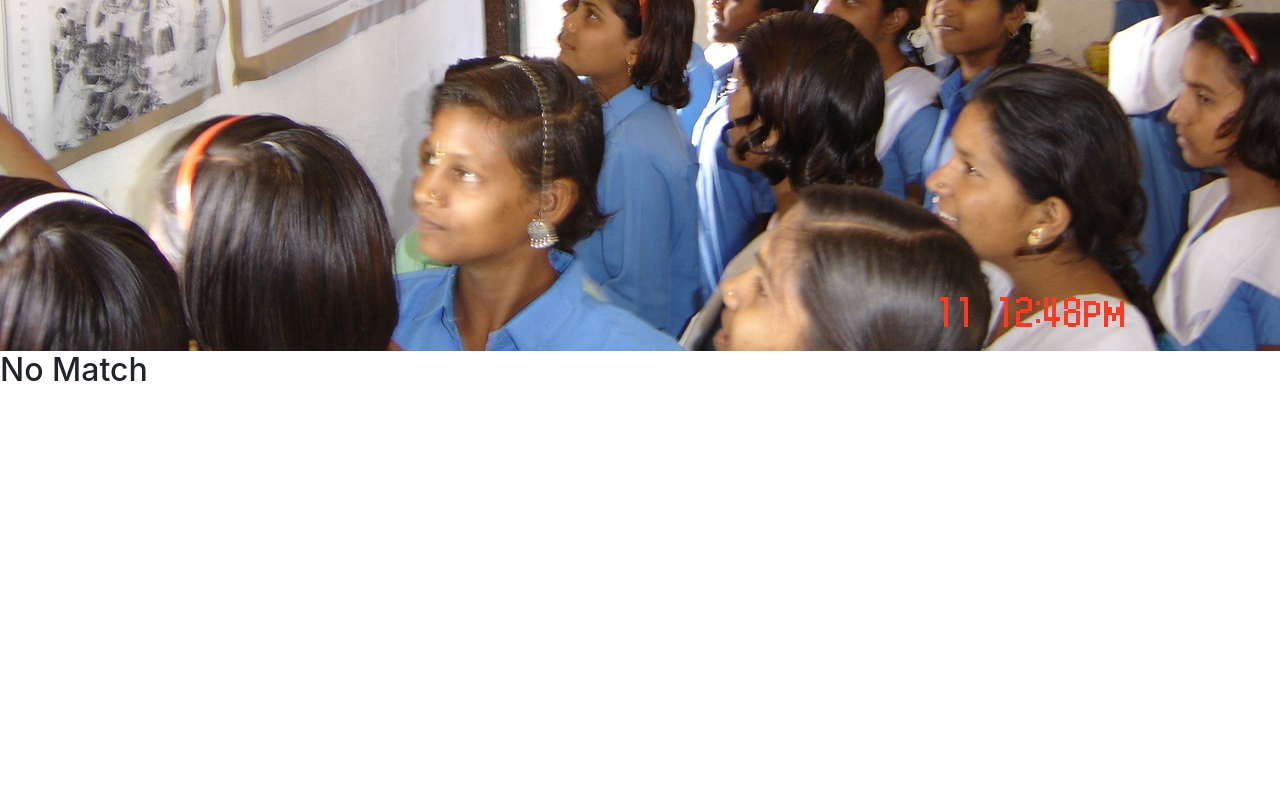
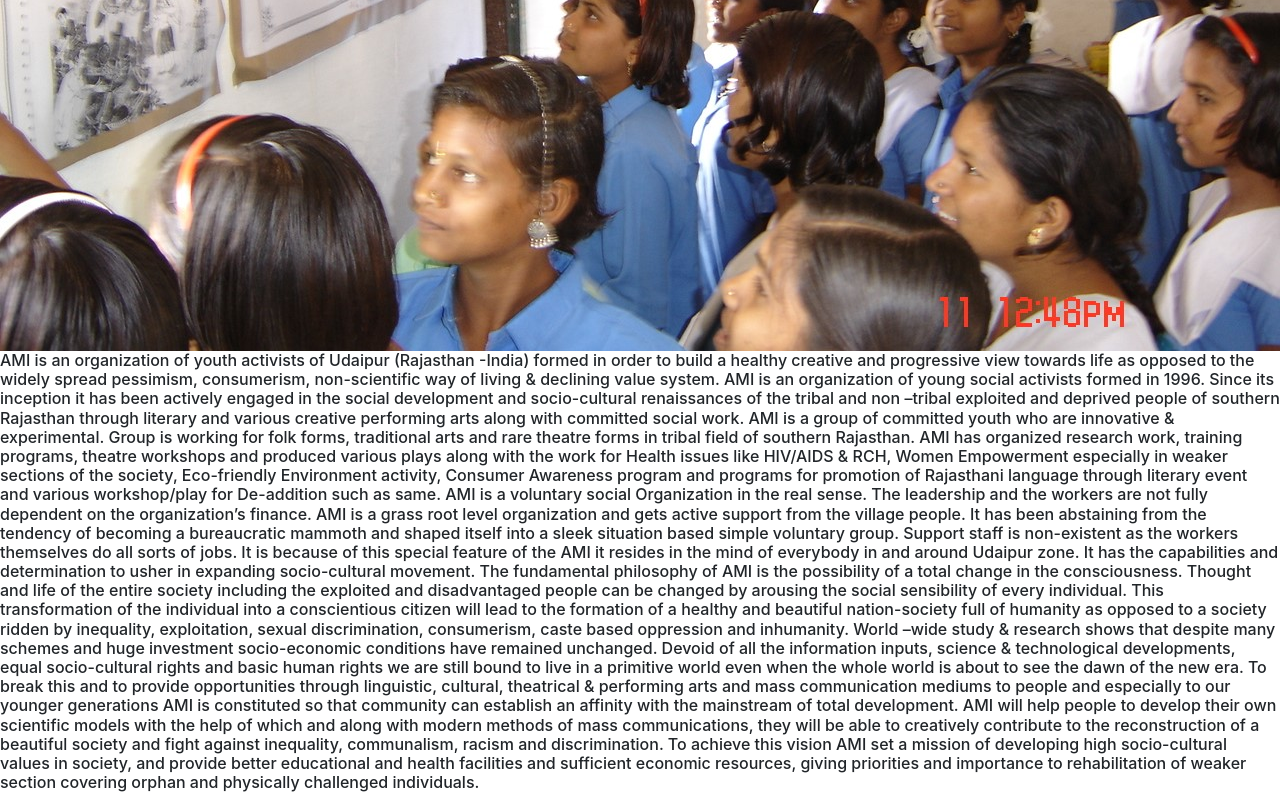
Before and after one commit to a-b-rudra/ami-sansthaan, a React (Create React App) app: page /about in a window 1280 px wide. Shown: the part 449-1249 px from the top of the page. Before the commit the page ends 846 px from the top, so only its background shows below. Built offline with nearby package versions, Linux system fonts and the light colour scheme.

Commit message:
fixing home page

```diff
--- a/src/pages/About.js
+++ b/src/pages/About.js
@@ -2,6 +2,51 @@ import React from 'react';
 
 export const About = () => (
   <div>
-    <h2>No Match</h2>
+    <h6>AMI is an organization of youth activists of Udaipur
+      (Rajasthan -India) formed in order to build a healthy creative and
+      progressive view towards life as opposed to the widely spread pessimism,
+      consumerism, non-scientific way of living & declining value system.
+      AMI is an organization of young social activists formed in 1996.
+      Since its inception it has been actively engaged in the social development
+      and socio-cultural renaissances of the tribal and non –tribal exploited
+      and deprived people of southern Rajasthan through literary and various
+      creative performing arts along with committed social work. AMI is a group of
+      committed youth who are innovative & experimental. Group is working for folk forms,
+      traditional arts and rare theatre forms in tribal field of  southern Rajasthan.
+      AMI has organized research work, training programs, theatre workshops and
+      produced various plays along with the work for Health issues like HIV/AIDS & RCH,
+      Women Empowerment especially in weaker sections of the society, Eco-friendly Environment
+      activity, Consumer Awareness program and programs for promotion of Rajasthani language through
+      literary event and various workshop/play for De-addition such as same.
+      AMI is a voluntary social Organization in the real sense.
+      The leadership and the workers are not fully dependent on the organization’s finance.
+      AMI is a grass root level organization and gets active support from the village people.
+      It has been abstaining from the tendency of becoming a bureaucratic mammoth and shaped
+      itself into a sleek situation based simple voluntary group. Support staff is non-existent
+      as the workers themselves do all sorts of jobs. It is because of this
+      special feature of the AMI it resides in the mind of everybody in and around Udaipur zone.
+      It has the capabilities and determination to usher in expanding socio-cultural movement.
+
+      The fundamental philosophy of AMI is the possibility of a total change in the consciousness.
+      Thought and life of the entire society including the exploited and disadvantaged people can be
+      changed by arousing the social sensibility of every individual. This transformation of the
+      individual into a conscientious citizen will lead to the formation of a healthy and beautiful
+      nation-society full of humanity as opposed to a society ridden by inequality, exploitation,
+      sexual discrimination, consumerism, caste based oppression and inhumanity.
+      World –wide study & research shows that despite many schemes and huge investment socio-economic
+      conditions have remained unchanged. Devoid of all the information inputs, science & technological
+      developments, equal socio-cultural rights and basic human rights we are still bound to live in a
+      primitive world even when the whole world is about to see the dawn of the new era.
+      To break this and to provide opportunities through linguistic, cultural, theatrical & performing
+      arts and mass communication mediums to people and especially to our younger generations AMI is
+      constituted so that community can establish an affinity with the mainstream of total development.
+      AMI will help people to develop their own scientific models with the help of which and along with
+      modern methods of mass communications, they will be able to creatively contribute to the
+      reconstruction of a beautiful society and fight against inequality, communalism, racism and
+      discrimination. To achieve this vision AMI set a mission of developing high socio-cultural
+      values in society, and provide better educational and health facilities and sufficient economic
+      resources, giving priorities and importance to rehabilitation of weaker section covering orphan
+      and physically challenged individuals.
+    </h6>
   </div>
 )
--- a/src/pages/Contact.js
+++ b/src/pages/Contact.js
@@ -36,7 +36,7 @@ const Contact = () => {
       }).catch(err=> console.log(err))
   };
   return (
-    <Container className="container-contact">
+    <Container fluid className="container-contact">
       <h2
         style={{
           fontFamily: "Sans-serif",
@@ -94,8 +94,8 @@ const Contact = () => {
           </Form.Group>
         </Col>
         <Col>
-          <h4>Address here</h4>
-          <h6>Contact info here</h6>
+          <h5 style={{lineHeight: 1.4}}>251<br/> Sector-11, &nbsp;Hiran Magri <br/>Udaipur,  &nbsp;Rajasthan <br/>Pincode: 313001</h5>
+          <h5><i>Contact - 9783730979, 9414737972</i></h5>
         </Col>
       </Row>
     </Container>
--- a/src/pages/FadeCarousel.css
+++ b/src/pages/FadeCarousel.css
@@ -1,4 +1,4 @@
 .carousel-item {
-    width:100%;
-    height:80%;
+    max-width:100%;
+    max-height:80%;
   }
--- a/src/pages/FadeCarousel.js
+++ b/src/pages/FadeCarousel.js
@@ -7,7 +7,7 @@ const FadeCarousel = props => {
     <Carousel.Item interval={1000} key={imgsrc.caption}>
       <img
         className="d-block"
-        style={{height:"40", width:"40", marginLeft:"25%", marginRight: "10%"}}
+        style={{height:"40%", width:"40%", marginLeft:"30%", marginRight: "10%"}}
         src={`${imgsrc.src}`}
         alt={`Alt text ${imgsrc.caption}`}
       />
--- a/src/pages/List.js
+++ b/src/pages/List.js
@@ -8,11 +8,14 @@ class List extends React.Component {
         <div className="spacer-map">
            <p>
             AMI promotes Sustainable Education, Health, Environment Conservation and Livelihood initiatives for deprived individuals and community, with an approach of motivating
-            the community to take on the roles and responsibilities for development of individuals who are not capable.
+            the community to take on the roles and responsibilities for development of individuals who are not capable. <br/><br/>
             The key strategies are:
-            Apply principles of participation in identification and prioritization of problems and also deciding upon for identification of Development Programs.
-            Empowerment and confidence building among physically challenged ones for normal life and participate in their main stream development.
-            Collaborate with the government, institutions, community organizations and individuals with similar understandings and approaches.
+            <ul >
+            <li>Apply principles of participation in identification and prioritization of problems and also deciding upon for identification of Development Programs.</li>
+            <li>Empowerment and confidence building among physically challenged ones for normal life and participate in their main stream development.</li>
+            <li>Collaborate with the government, institutions, community organizations and individuals with similar understandings and approaches.</li>
+            </ul>
+            <a href="/activities">Know More</a>
            </p>
           </div>
         </div>
--- a/src/pages/contact.css
+++ b/src/pages/contact.css
@@ -6,4 +6,5 @@
 .colsection {
     padding-left: 100px;
     padding-bottom: 50px;
+    margin-left: 7%;
 }
--- a/src/pages/home.css
+++ b/src/pages/home.css
@@ -9,11 +9,13 @@
 .timeline {
     margin-bottom: 30px;
     background-color: white;
+
 }
 
 .spacer-map {
-    margin-top: 50px;
-    margin-bottom: 50px;
+    margin-top: 70px;
+    margin-bottom: 70px;
+
 }
 
 .container {
--- a/src/pages/home.js
+++ b/src/pages/home.js
@@ -34,7 +34,8 @@ function Home() {
             weaker sections of the society, Eco-friendly Environment activity,
             Consumer Awareness program and programs for promotion of Rajasthani
             language through literary event and various workshop/play for
-            De-addition such as same.
+            De-addition such as same.<br/>
+            <a href="/about">Read more</a>
           </p>
           {/* </div>
           </div> */}
```
